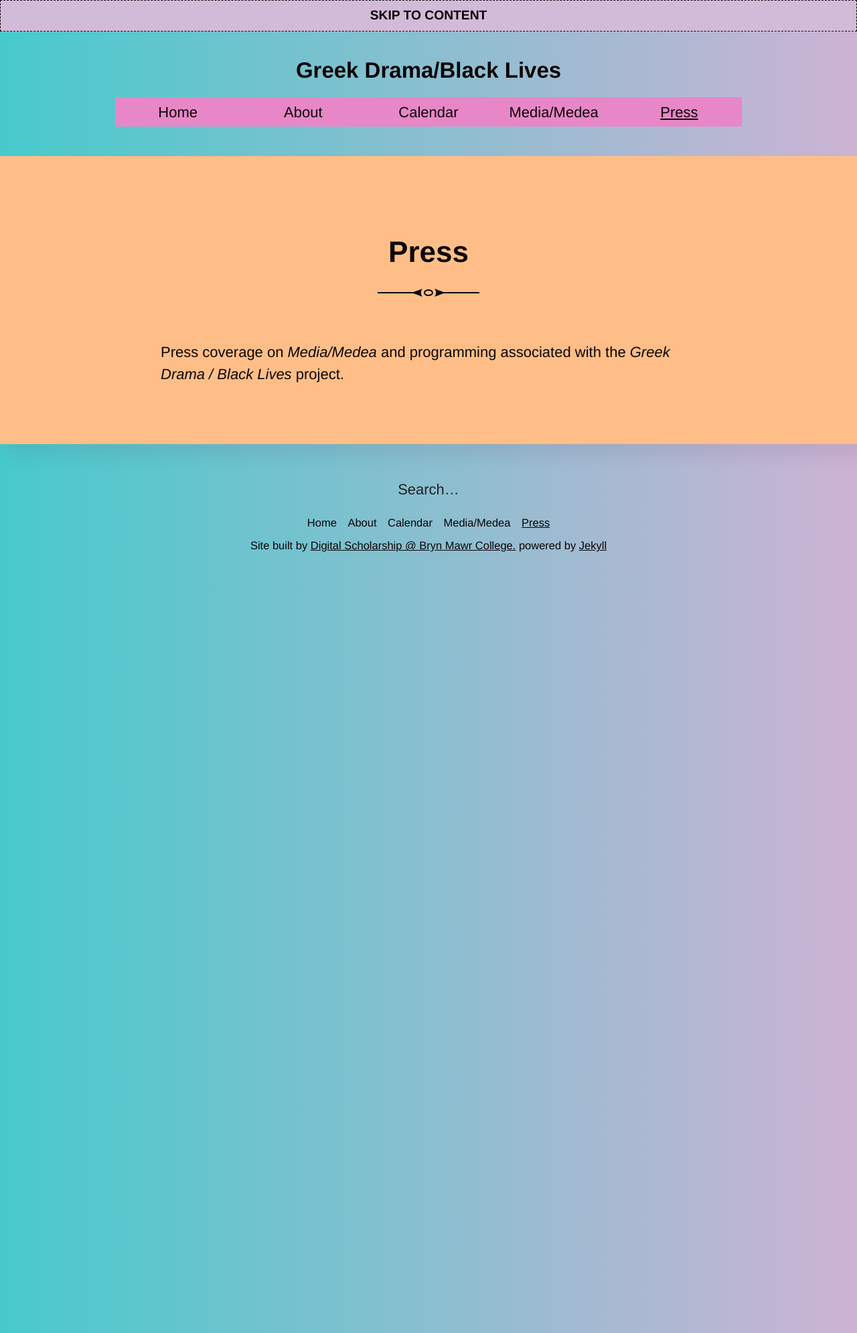
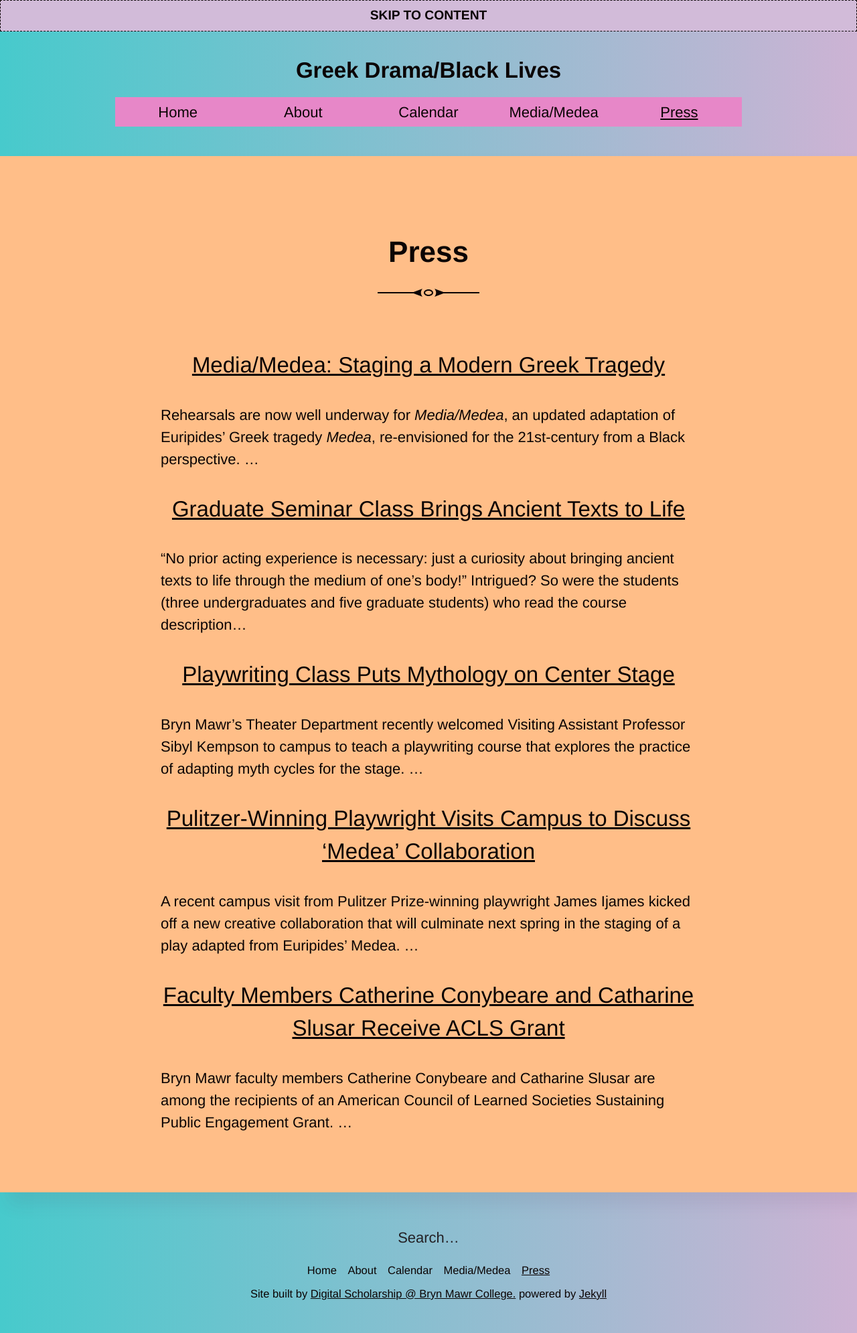
Before and after one commit to digbmc/media-medea, a Jekyll site: the page built from press.md, in a window 1280 px wide. Shown: the whole page at 67% size. Built offline with Jekyll 4.4.1, drawn with Linux system fonts in a browser that asks for light colours.

Commit message:
Add BMC Communications

```diff
--- a/press.md
+++ b/press.md
@@ -3,4 +3,17 @@ layout: page
 title: Press
 ---
 
-Press coverage on *Media/Medea* and programming associated with the *Greek Drama / Black Lives* project.
+## [Media/Medea: Staging a Modern Greek Tragedy](https://www.brynmawr.edu/news/mediamedea-staging-modern-greek-tragedy)
+Rehearsals are now well underway for *Media/Medea*, an updated adaptation of Euripides’ Greek tragedy *Medea*, re-envisioned for the 21st-century from a Black perspective. ...
+
+## [Graduate Seminar Class Brings Ancient Texts to Life](https://www.brynmawr.edu/news/graduate-seminar-class-brings-ancient-texts-life)
+“No prior acting experience is necessary: just a curiosity about bringing ancient texts to life through the medium of one’s body!” Intrigued? So were the students (three undergraduates and five graduate students) who read the course description...
+
+## [Playwriting Class Puts Mythology on Center Stage](https://www.brynmawr.edu/news/playwriting-class-puts-mythology-center-stage)
+Bryn Mawr’s Theater Department recently welcomed Visiting Assistant Professor Sibyl Kempson to campus to teach a playwriting course that explores the practice of adapting myth cycles for the stage. ...
+
+## [Pulitzer-Winning Playwright Visits Campus to Discuss 'Medea' Collaboration](https://www.brynmawr.edu/news/pulitzer-winning-playwright-visits-campus-discuss-medea-collaboration)
+A recent campus visit from Pulitzer Prize-winning playwright James Ijames kicked off a new creative collaboration that will culminate next spring in the staging of a play adapted from Euripides’ Medea. ...
+
+## [Faculty Members Catherine Conybeare and Catharine Slusar Receive ACLS Grant](https://www.brynmawr.edu/news/faculty-members-catherine-conybeare-catharine-slusar-receive-acls-grant)
+Bryn Mawr faculty members Catherine Conybeare and Catharine Slusar are among the recipients of an American Council of Learned Societies Sustaining Public Engagement Grant. ...
```
